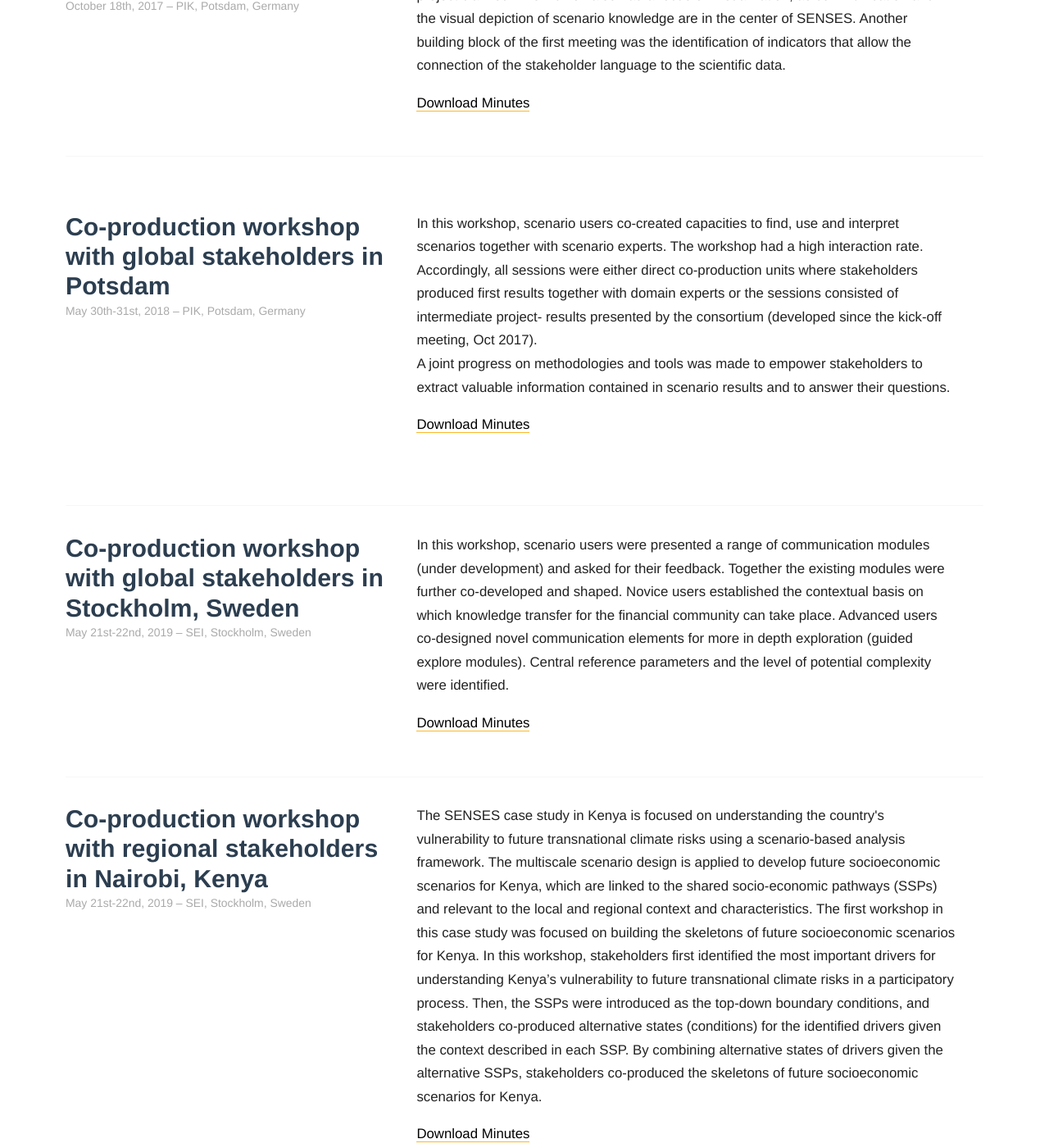
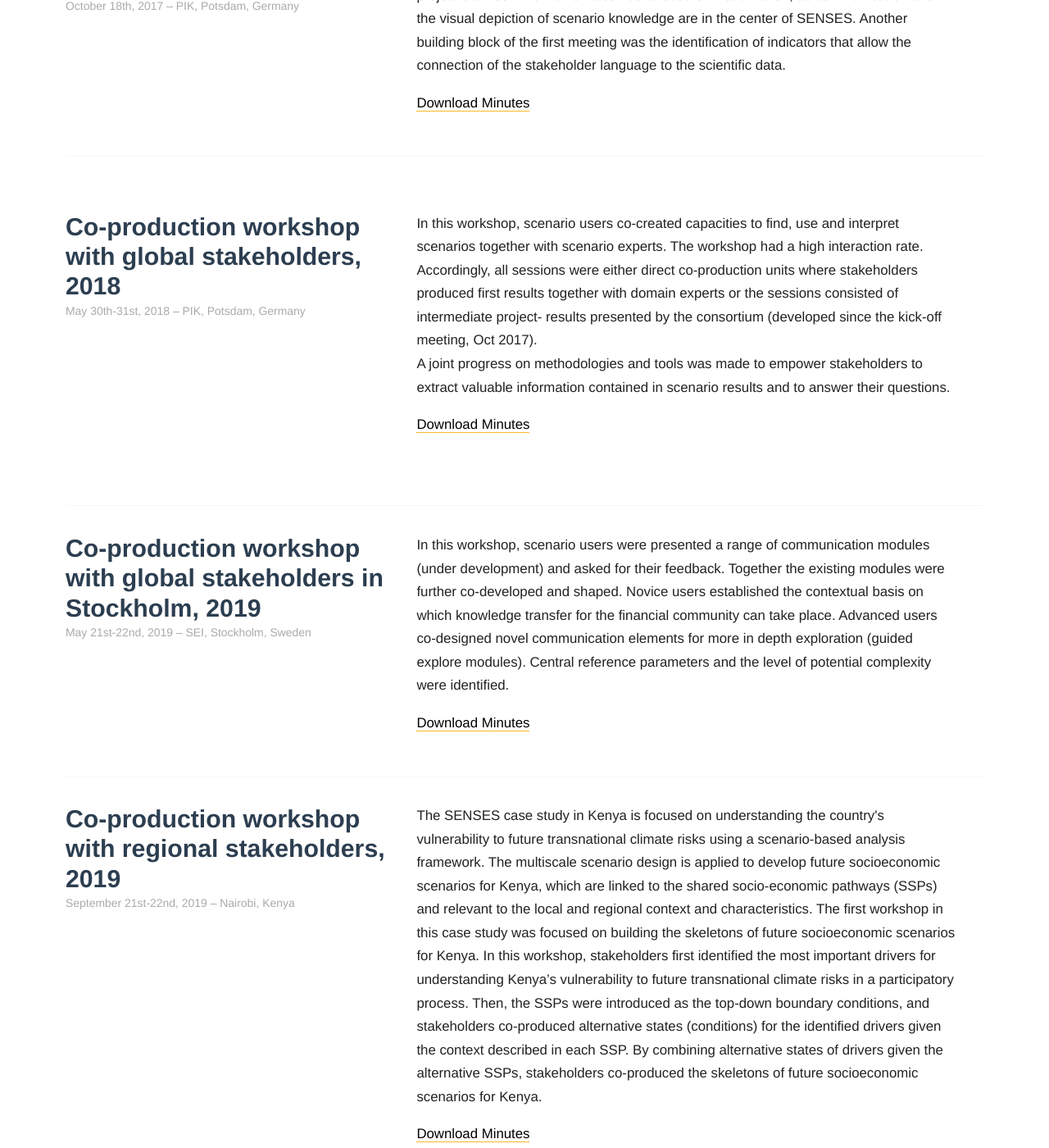
Before and after one commit to SensesProject/project-website-jekyll, a Jekyll site: the page built from events/index.html, in a window 1280 px wide and 1400 px high, scrolled down 372 px. Shown: the whole window at 82% size. Built offline with Jekyll 4.4.1, drawn with Linux system fonts in a browser that asks for light colours; some web fonts are replaced; some of the changed text lies outside the part shown.

Commit message:
Update index.html

```diff
--- a/events/index.html
+++ b/events/index.html
@@ -22,7 +22,7 @@ layout: home
   </section>
   <section class="column">
     <div class="aside">
-      <h4>Co-production workshop with global stakeholders in Potsdam</h4>
+      <h4>Co-production workshop with global stakeholders, 2018</h4>
       <h5>May 30th-31st, 2018 – PIK, Potsdam, Germany</h5>
     </div>
     <div class="content">
@@ -38,7 +38,7 @@ layout: home
 </section>
 <section class="column">
     <div class="aside">
-      <h4>Co-production workshop with global stakeholders in Stockholm, Sweden</h4>
+      <h4>Co-production workshop with global stakeholders in Stockholm, 2019</h4>
       <h5>May 21st-22nd, 2019 – SEI, Stockholm, Sweden</h5>
     </div>
     <div class="content">
@@ -55,8 +55,8 @@ layout: home
   </section>
 <section class="column">
     <div class="aside">
-      <h4>Co-production workshop with regional stakeholders in Nairobi, Kenya</h4>
-      <h5>May 21st-22nd, 2019 – SEI, Stockholm, Sweden</h5>
+      <h4>Co-production workshop with regional stakeholders, 2019</h4>
+      <h5>September 21st-22nd, 2019 – Nairobi, Kenya</h5>
     </div>
     <div class="content">
       <p>
```
Also changed, not shown: other parts of events/index.html (+1 -1 lines).
